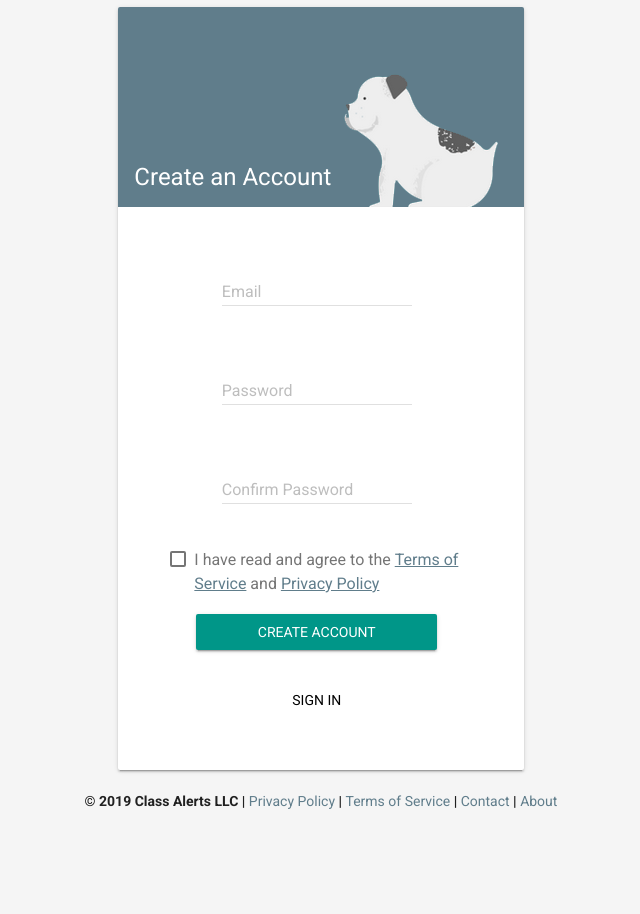
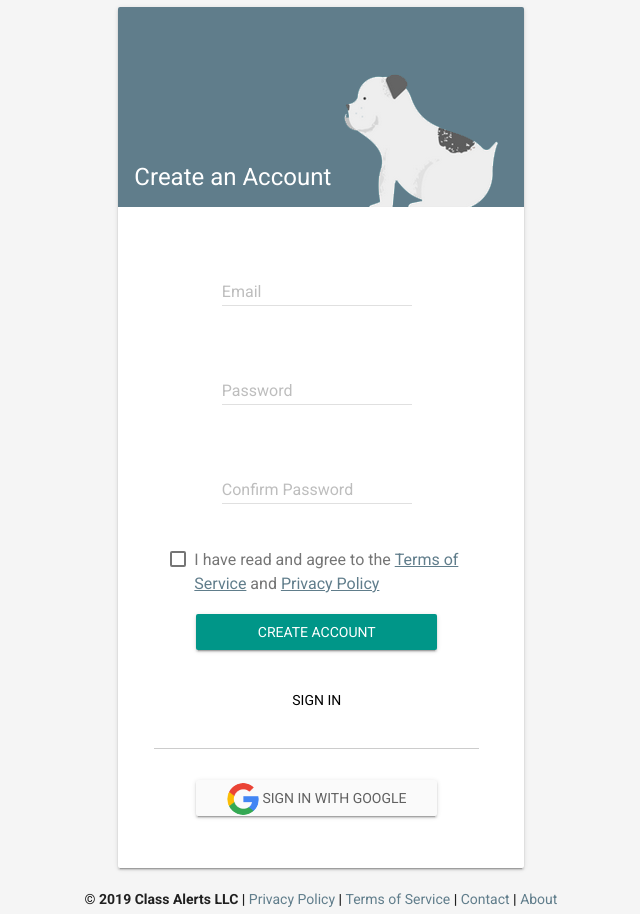
Before and after one commit to n-wach/class-alerts, a Flask app: page /signup in a window 1280 px wide. Shown: the part 73-987 px from the top of the page, without its empty margins (319-959 px from the left). Run offline with Flask 2, Linux system fonts and the light colour scheme; parts of the project's set-up code (start-up, migrations or seed data) failed here and were passed over; some libraries are stand-ins or nearby versions.

```diff
--- a/templates/public/sign-in.html
+++ b/templates/public/sign-in.html
@@ -23,7 +23,7 @@
         <div class="mdl-layout-spacer"></div>
         <a class="mdl-cell mdl-cell--10-col mdl-button mdl-js-button mdl-button--raised mdl-button--colored mdl-color--grey-50 mdl-color-text--grey-700"
           href="{{ url_for("google_signin") }}">
-          <img src="{{ url_for("static", filename="images/google_signin_logo.png") }}" alt="Google Logo"> Sign in with Google
+          <img src="{{ url_for("static", filename="images/google_signin_logo.png") }}" alt="Google Logo" class="mdl-button--icon"> Sign in with Google
         </a>
         <div class="mdl-layout-spacer"></div>
       </div>
--- a/templates/public/sign-up.html
+++ b/templates/public/sign-up.html
@@ -28,6 +28,16 @@
         <a class="mdl-button mdl-js-button mdl-cell mdl-cell--10-col" href="{{ url_for('signin') }}">Sign In</a>
         <div class="mdl-layout-spacer"></div>
       </div>
+
+      <hr>
+      <div class="mdl-grid">
+        <div class="mdl-layout-spacer"></div>
+        <a class="mdl-cell mdl-cell--10-col mdl-button mdl-js-button mdl-button--raised mdl-button--colored mdl-color--grey-50 mdl-color-text--grey-700"
+          href="{{ url_for("google_signin") }}">
+          <img src="{{ url_for("static", filename="images/google_signin_logo.png") }}" alt="Google Logo" class="mdl-button--icon"> Sign in with Google
+        </a>
+        <div class="mdl-layout-spacer"></div>
+      </div>
     {% endcall %}
   {% endcall %}
 {% endblock %}
```
